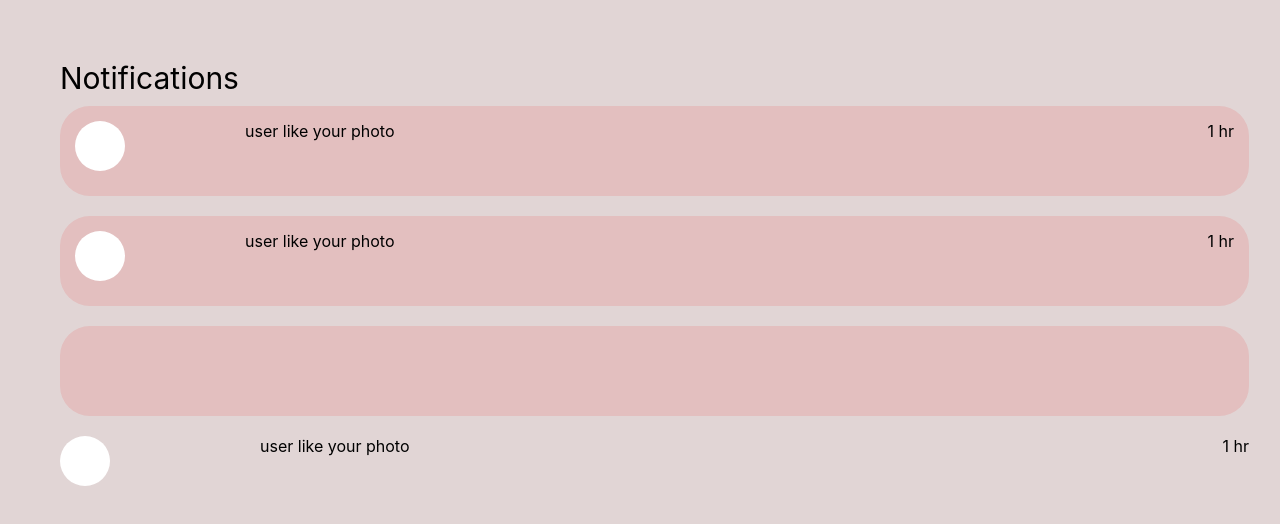
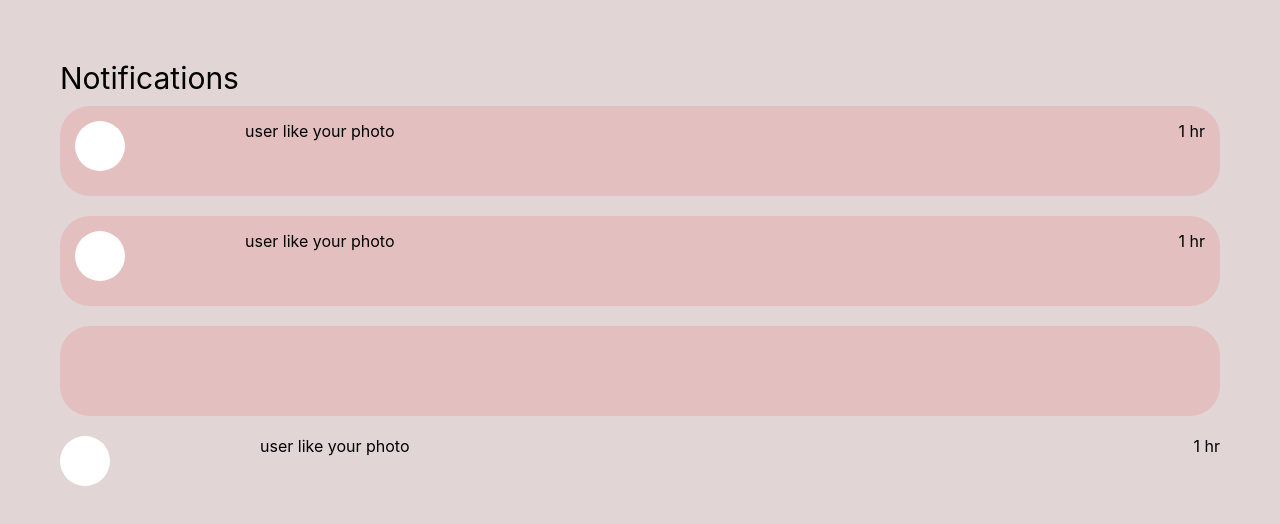
Before and after one commit to bharatrnair/socius-all, a React (Create React App) app: page /notifications in a window 1280 px wide. Shown: the top 524 px of the page. Built offline with nearby package versions, Linux system fonts and the light colour scheme.

Commit message:
notificationFile

```diff
--- a/src/App.css
+++ b/src/App.css
@@ -365,7 +365,6 @@ h1{
 }
 .notification-Unread{
   background-color: #E3BFBF;
-  width: 1189px;
   height: 90px;
   border-radius: 30px;
   display: grid;
```
